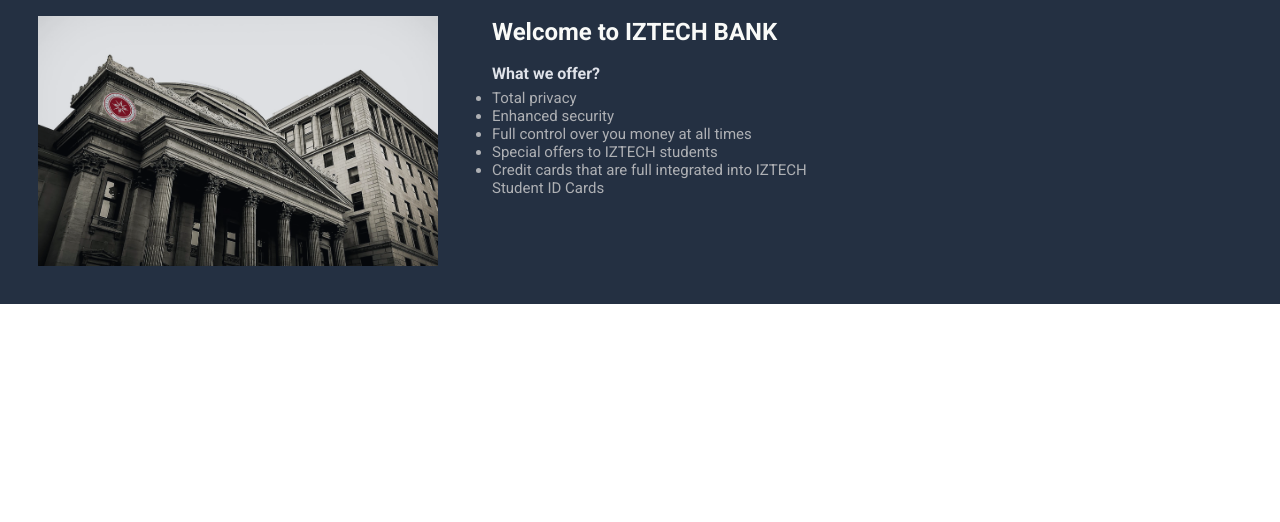
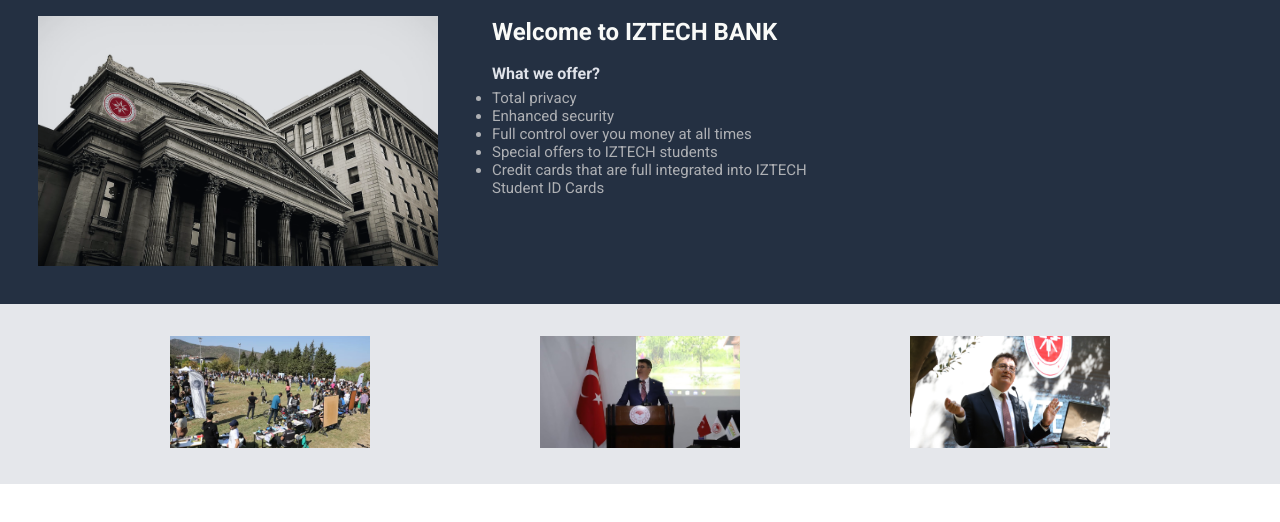
Before and after one commit to Code-Night-0/iztech-bank, a plain HTML site: page index.html in a window 1280 px wide. Shown: the part 124-646 px from the top of the page. Drawn offline with Linux system fonts and the light colour scheme.

Commit message:
News WIP

```diff
--- a/index.html
+++ b/index.html
@@ -5,6 +5,7 @@
         <meta http-equiv="X-UA-Compatible" content="IE=edge">
         <meta name="viewport" content="width=device-width, initial-scale=1.0">
         <link rel="stylesheet" href=".\style.css">
+        <link rel="icon" type="image/png" sizes="32x32" href="https://iyte.edu.tr/wp-content/themes/IYTE/assets/favicons/favicon-32x32.png">
         <script src=".\script.js" defer></script>
         <title>IZTECH BANK</title>
     </head>
@@ -37,6 +38,15 @@
             </div>
         </div>
         <div class="section-two">
+            <div class="newsholder">
+                <img class="newsphoto" src="./img/news1.jpg">
+            </div>
+            <div class="newsholder">
+                <img class="newsphoto" src="./img/news2.jpg">
+            </div>
+            <div class="newsholder">
+                <img class="newsphoto" src="./img/news3.jpg">
+            </div>
 
         </div>
     </body>
--- a/style.css
+++ b/style.css
@@ -99,3 +99,16 @@ body {
 }
 
 /* SECTION TWO */
+
+.section-two {
+    background-color: #E5E7EB;
+    display: flex;
+    justify-content: space-evenly;
+    gap: 32px;
+    padding: 32px
+}
+
+.newsphoto {
+    max-width: 200px;
+    height: auto;
+}
```
Also changed, not shown: img/news1.jpg (added), img/news2.jpg (added), img/news3.jpg (added).
